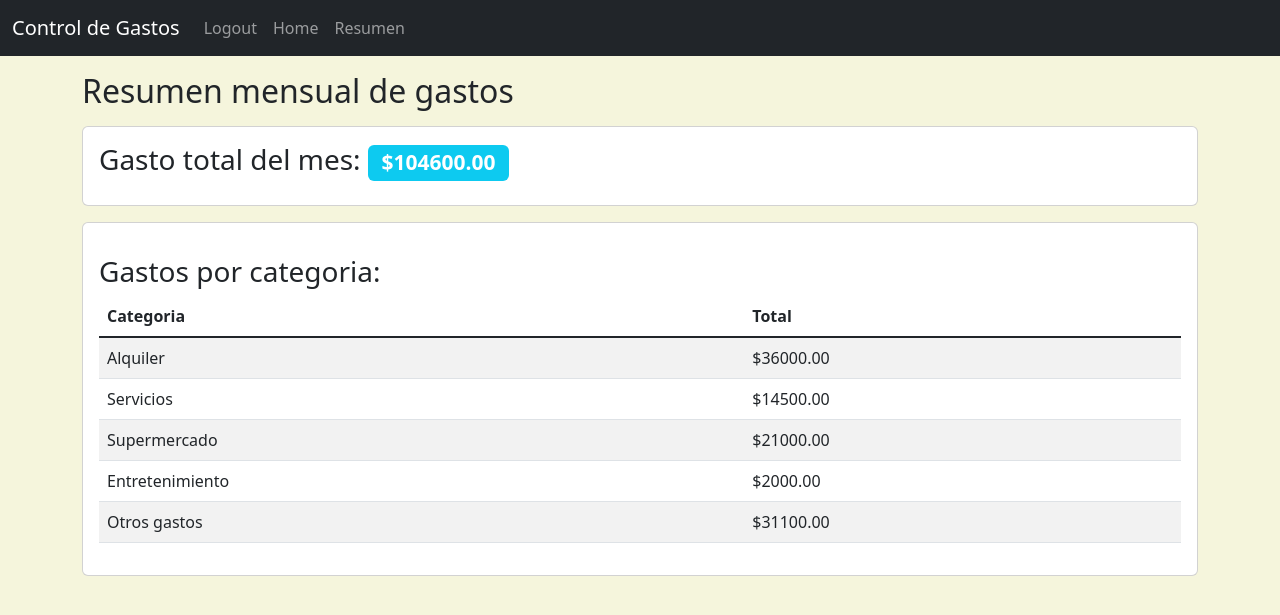
After one commit to rlascano/python-flask-expenses-app, a Flask app: page /resumen in a window 1280 px wide. The commit adds this page. Shown: the top 615 px of the page. Run offline with Flask 2, Linux system fonts and the light colour scheme; a user stored in the database is signed in; data comes from the database, SQL or seed files in the repository; both versions use the stored data as it was after the commit.

Commit message:
Summary added

```diff
--- a/website/auth.py
+++ b/website/auth.py
@@ -19,7 +19,7 @@ def login():
             if check_password_hash(user.password, password):
                 flash('Logged in successfully')
                 login_user(user, remember=True)
-                return redirect(url_for('views.home', category='success'))
+                return redirect(url_for('views.home'))
             else:
                 flash('Incorrect email or password', category='error')
         else:
--- a/website/templates/base.html
+++ b/website/templates/base.html
@@ -13,7 +13,7 @@
     />
     <title>{% block title %}Control de Gastos{% endblock %}</title>
   </head>
-  <body>
+  <body style="background-color: beige">
     <nav class="navbar navbar-expand-lg navbar-dark bg-dark">
       <div class="container-fluid">
         <a class="navbar-brand" href="/">Control de Gastos</a>
@@ -45,6 +45,14 @@
             </li>
             <li class="nav-item">
               <a class="nav-link" id="home" href="/">Home</a>
+            </li>
+            <li class="nav-item">
+              <a
+                href="{{url_for('views.resumen')}}"
+                id="resumen"
+                class="nav-link"
+                >Resumen</a
+              >
             </li>
             {% endif %}
           </ul>
--- a/website/templates/login.html
+++ b/website/templates/login.html
@@ -2,7 +2,7 @@
 content %}
 <form action="" method="post">
   <input type="hidden" name="csrf_token" value="{{ csrf_token() }}" />
-  <h3 align="center" class="mt-3 mb-3">Login</h3>
+  <h3 style="text-align: center" class="mt-3 mb-3">Login</h3>
   <div class="mb-3">
     <label for="email">Email</label>
     <input
--- /dev/null
+++ b/website/templates/resumen.html
@@ -0,0 +1,42 @@
+<!-- prettier-ignore -->
+{% extends 'base.html' %}
+{% block title%}Resumen{% endblock %}
+{% block content %}
+<h2 class="mt-3 mb-3">Resumen mensual de gastos</h2>
+<div class="card">
+  <div class="card-body">
+    <div class="card-title">
+      <h3>
+        Gasto total del mes:
+        <span class="badge bg-info"
+          ><strong>${{'%.2f'|format(total)}}</strong></span
+        >
+      </h3>
+    </div>
+  </div>
+</div>
+
+<div class="card mt-3">
+  <div class="card-body">
+    <div class="card-title">
+      <h3 class="mt-3">Gastos por categoria:</h3>
+    </div>
+    <table class="table table-striped">
+      <thead>
+        <tr>
+          <th>Categoria</th>
+          <th>Total</th>
+        </tr>
+      </thead>
+      <tbody class="table-group-divider">
+        {% for gasto in gastos_categoria %}
+        <tr>
+          <td>{{gasto[0]}}</td>
+          <td>{{'$%.2f'|format(gasto[1])}}</td>
+        </tr>
+        {% endfor %}
+      </tbody>
+    </table>
+  </div>
+</div>
+{% endblock%}
--- a/website/views.py
+++ b/website/views.py
@@ -1,6 +1,7 @@
 from flask import Blueprint, render_template, request, flash, jsonify, redirect, url_for
 from flask_login import login_required, current_user
-from .models import Spent, Category
+from .models import Spent, Category, User
+from sqlalchemy import func
 from . import db
 import json
 from datetime import datetime
@@ -11,7 +12,10 @@ views = Blueprint('views', __name__)
 @views.route('/')
 @login_required
 def home():
-    return render_template('home.html', user=current_user)
+    spents = Spent.query.filter(Spent.user_id == current_user.id)
+    spents = spents.order_by(Spent.date.desc())
+
+    return render_template('home.html', user=current_user, spents=spents)
 
 
 @views.route('/new')
@@ -75,3 +79,14 @@ def delete(id):
     db.session.commit()
     flash('Registro borrado correctamente')
     return redirect(url_for('views.home'))
+
+
+@views.route('/resumen')
+@login_required
+def resumen():
+    total = db.session.query(func.sum(Spent.amount).label('total')).filter(
+        Spent.user_id == current_user.id).first().total
+    gastos_categoria = db.session.query(Category.description, func.sum(Spent.amount)).join(
+        Category).filter(Spent.user_id == current_user.id).group_by(Category.id).all()
+    print(gastos_categoria)
+    return render_template('resumen.html', user=current_user, total=total, gastos_categoria=gastos_categoria)
```
Also changed, not shown: Requirements.txt (added, +16 -0 lines), website/__init__.py (+6 -3 lines), website/templates/home.html (+4 -4 lines), website/templates/sign_up.html (+7 -7 lines), website/database.db.
